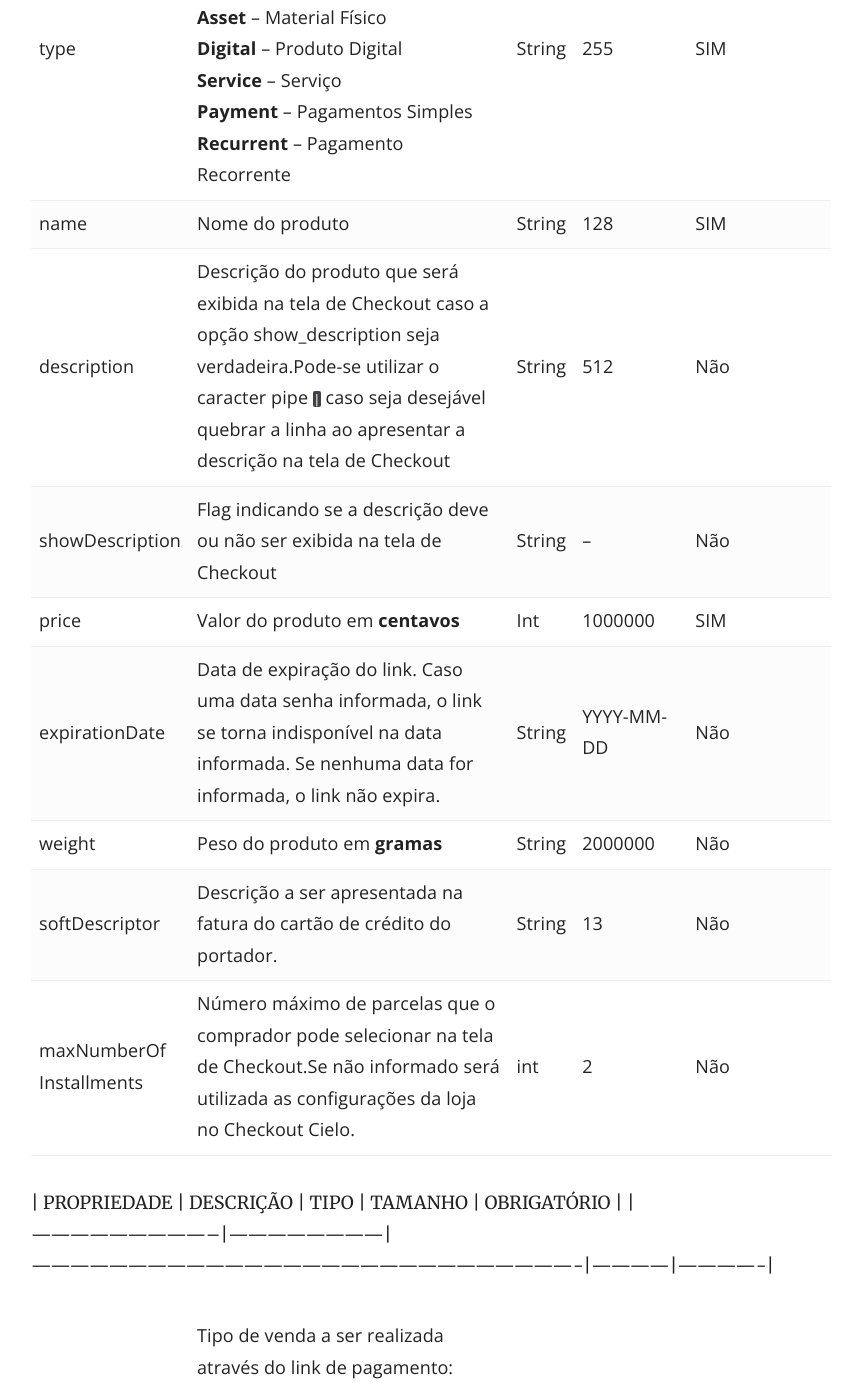
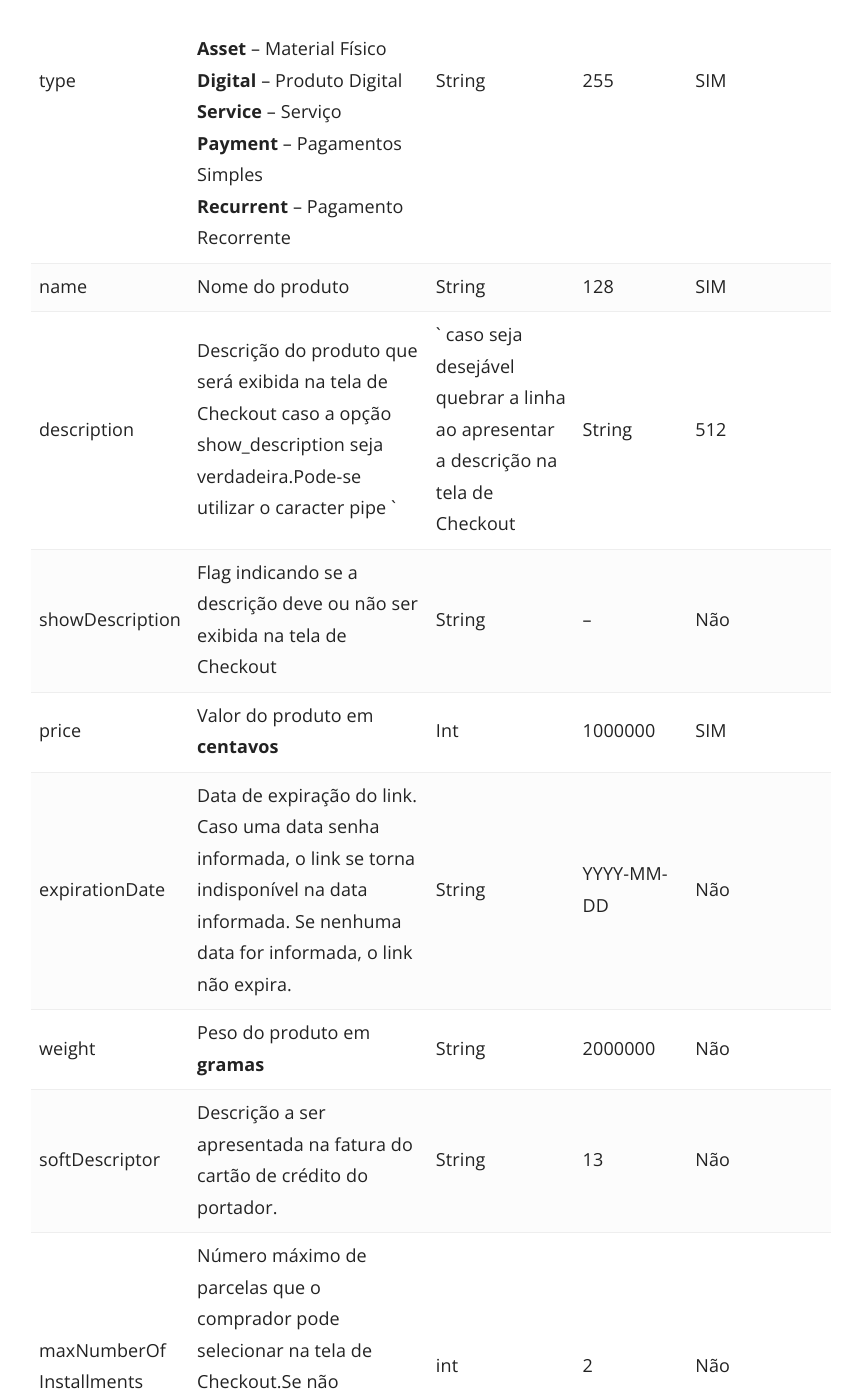
Before and after one commit to DocsCielo/PILOTOSALELO, a Jekyll site: the page built from _docs/checkoutcielo/API - Link de pagamentos.md, in a window 1280 px wide and 1400 px high, scrolled down 4257 px. Shown: the whole window, without its empty margins (359-1221 px from the left). Built offline with Jekyll 4.4.1, drawn with Linux system fonts in a browser that asks for light colours; some of the changed text lies outside the part shown.

Commit message:
Updated '_docs/checkoutcielo/API - Link de pagamentos.md' via CloudCannon

```diff
--- a/_docs/checkoutcielo/API - Link de pagamentos.md
+++ b/_docs/checkoutcielo/API - Link de pagamentos.md
@@ -120,23 +120,8 @@ Authorization: Bearer {access_token}
 
 **Dados do produto**
 
-|PROPRIEDADE|DESCRIÇÃO|TIPO|TAMANHO|OBRIGATÓRIO|
-|-----------|---------|----|-------|-----------|
-|type|Tipo de venda a ser realizada através do link de pagamento: <br><br>**Asset** – Material Físico<br>**Digital** – Produto Digital<br>**Service** – Serviço<br>**Payment** – Pagamentos Simples<br>**Recurrent** – Pagamento Recorrente|String|255|SIM|
-|name|Nome do produto|String|128|SIM|
-|description|Descrição do produto que será exibida na tela de Checkout caso a opção show_description seja verdadeira.Pode-se utilizar o caracter pipe `|` caso seja desejável quebrar a linha ao apresentar a descrição na tela de Checkout|String|512|Não|
-|showDescription|Flag indicando se a descrição deve ou não ser exibida na tela de Checkout|String|--|Não|
-|price|Valor do produto em **centavos**|Int|1000000|SIM|
-|expirationDate|Data de expiração do link. Caso uma data senha informada, o link se torna indisponível na data informada. Se nenhuma data for informada, o link não expira.|String|YYYY-MM-DD|Não|
-|weight|Peso do produto em **gramas**|String|2000000|Não|
-|softDescriptor|Descrição a ser apresentada na fatura do cartão de crédito do portador.|String|13|Não|
-|maxNumberOf<br>Installments|Número máximo de parcelas que o comprador pode selecionar na tela de Checkout.Se não informado será utilizada as configurações da loja no Checkout Cielo.|int|2|Não|
-
-
-
 | PROPRIEDADE                 | DESCRIÇÃO              | TIPO                                                                                | TAMANHO    | OBRIGATÓRIO |
 |-----------------------------|------------------------|-------------------------------------------------------------------------------------|------------|-------------|
-
 | type                        | Tipo de venda a ser realizada através do link de pagamento: <br><br>**Asset** – Material Físico<br>**Digital** – Produto Digital<br>**Service** – Serviço<br>**Payment** – Pagamentos Simples<br>**Recurrent** – Pagamento Recorrente | String                                                                          | 255        | SIM        |
 | name                        | Nome do produto        | String                                                                              | 128        | SIM        |
 | description                 | Descrição do produto que será exibida na tela de Checkout caso a opção show_description seja verdadeira.Pode-se utilizar o caracter pipe ` | ` caso seja desejável quebrar a linha ao apresentar a descrição na tela de Checkout | String     | 512        |
```
